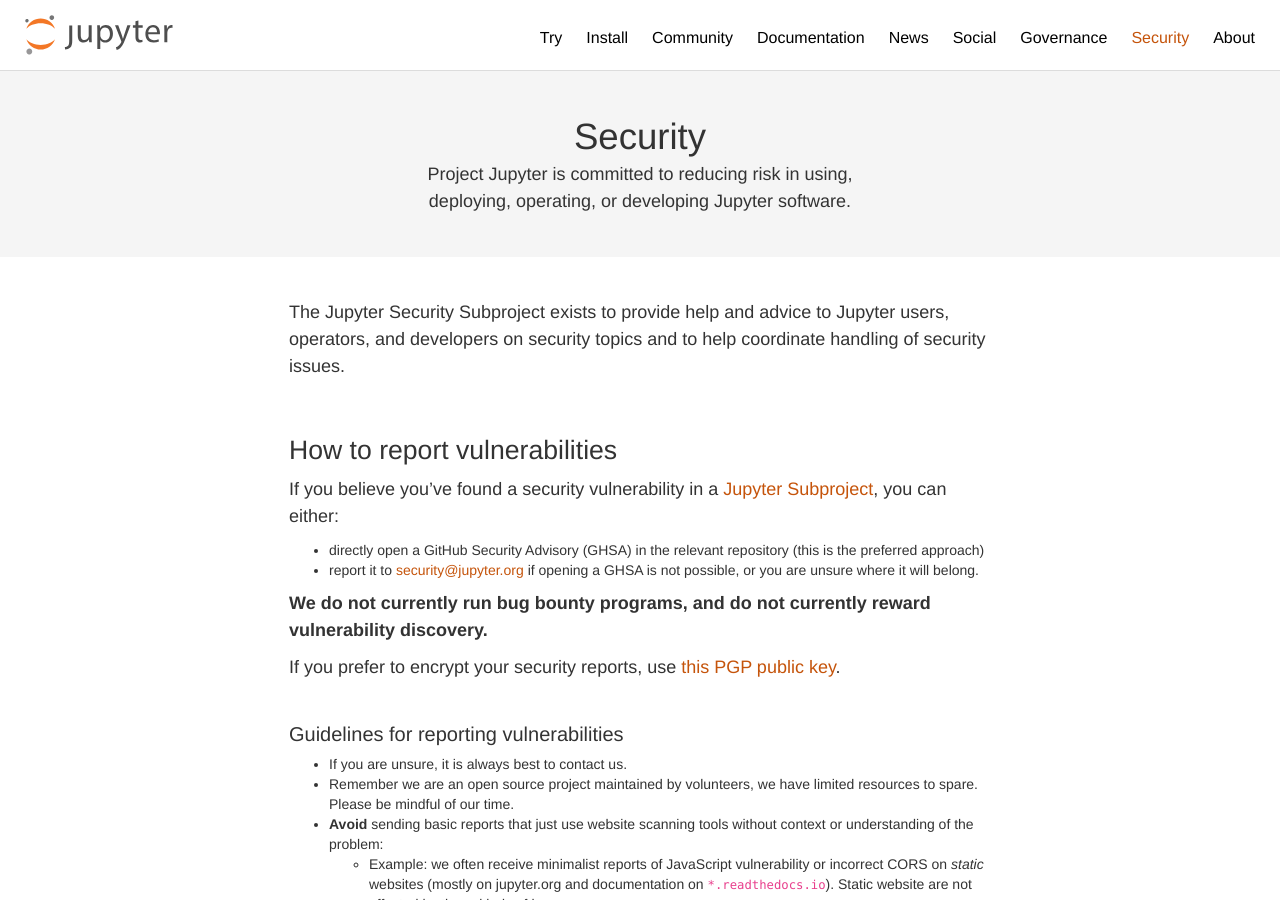
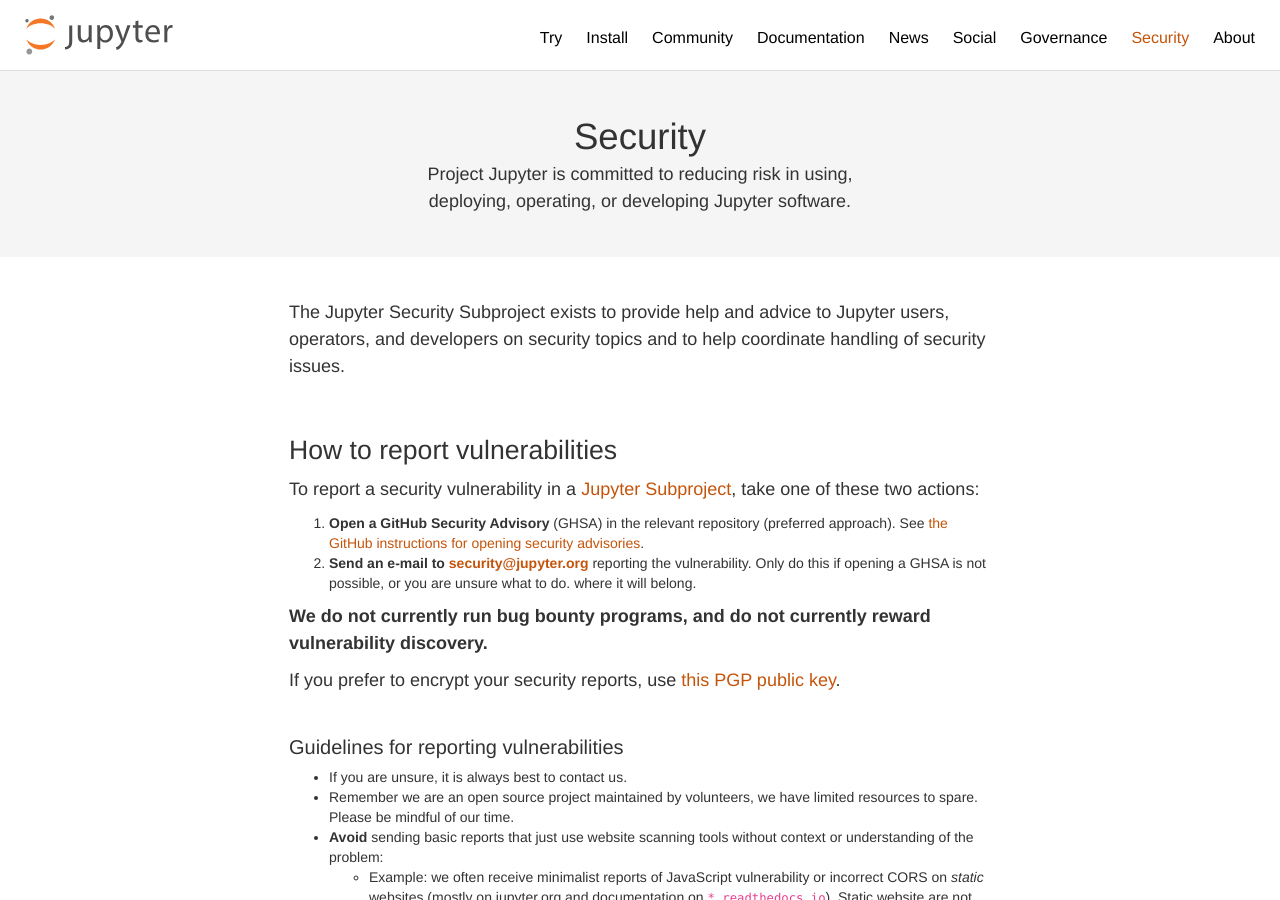
Before and after one commit to jupyter/jupyter.github.io, a Jekyll site: the page built from security.md, in a window 1280 px wide and 900 px high. Built offline with Jekyll 4.4.1, drawn with Linux system fonts in a browser that asks for light colours; comment, search, counter and statistics services are not loaded.

Commit message:
Apply suggestions from code review

```diff
--- a/security.md
+++ b/security.md
@@ -11,11 +11,11 @@
 
 ## How to report vulnerabilities
 
-If you believe you've found a security vulnerability in a [Jupyter Subproject](https://jupyter.org/governance/list_of_subprojects.html),
-you can either:
+To report a security vulnerability in a [Jupyter Subproject](https://jupyter.org/governance/list_of_subprojects.html),
+take one of these two actions:
 
- - directly open a GitHub Security Advisory (GHSA) in the relevant repository (this is the preferred approach)
- - report it to [security@jupyter.org](mailto:security@jupyter.org) if opening a GHSA is not possible, or you are unsure
+ 1. **Open a GitHub Security Advisory** (GHSA) in the relevant repository (preferred approach). See [the GitHub instructions for opening security advisories](https://docs.github.com/en/code-security/security-advisories/guidance-on-reporting-and-writing-information-about-vulnerabilities/privately-reporting-a-security-vulnerability#privately-reporting-a-security-vulnerability).
+ 2. **Send an e-mail to [security@jupyter.org](mailto:security@jupyter.org)** reporting the vulnerability. Only do this if opening a GHSA is not possible, or you are unsure what to do.
    where it will belong.
 
 **We do not currently run bug bounty programs, and do not currently reward
```
